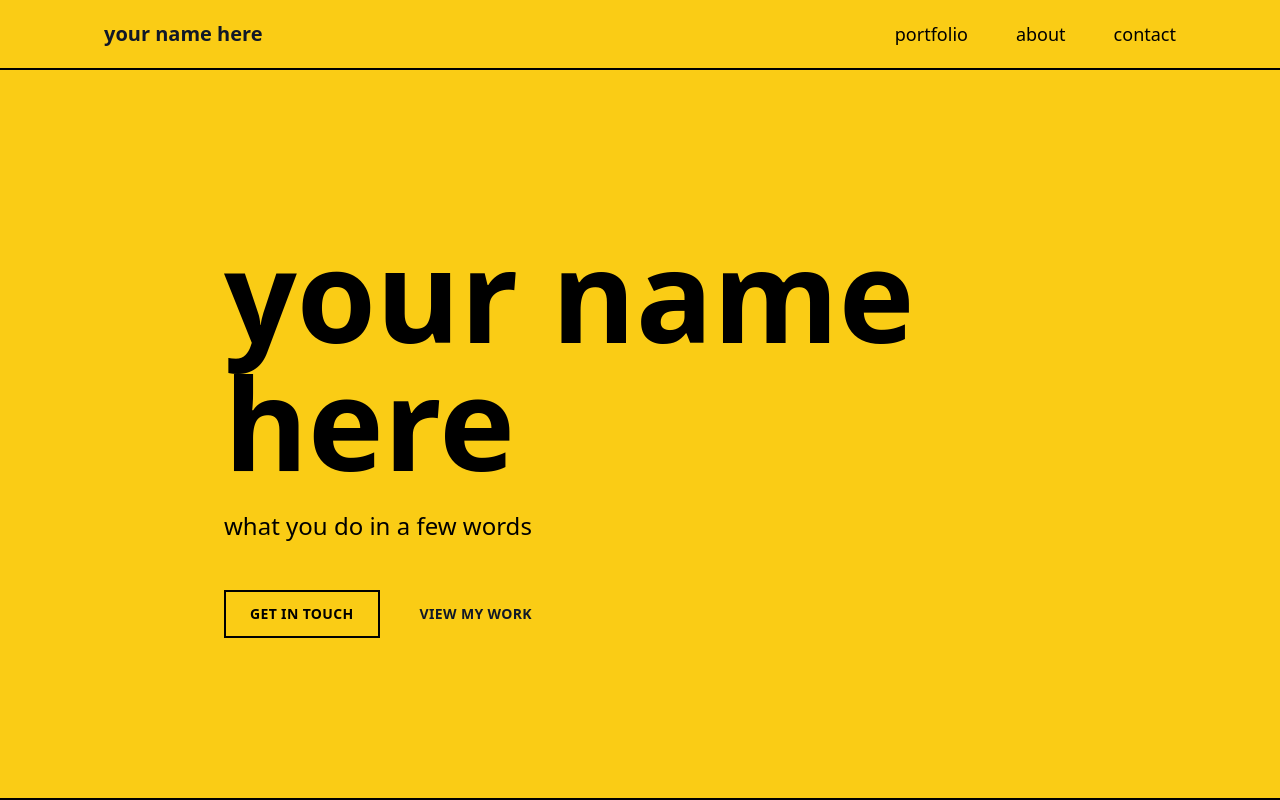
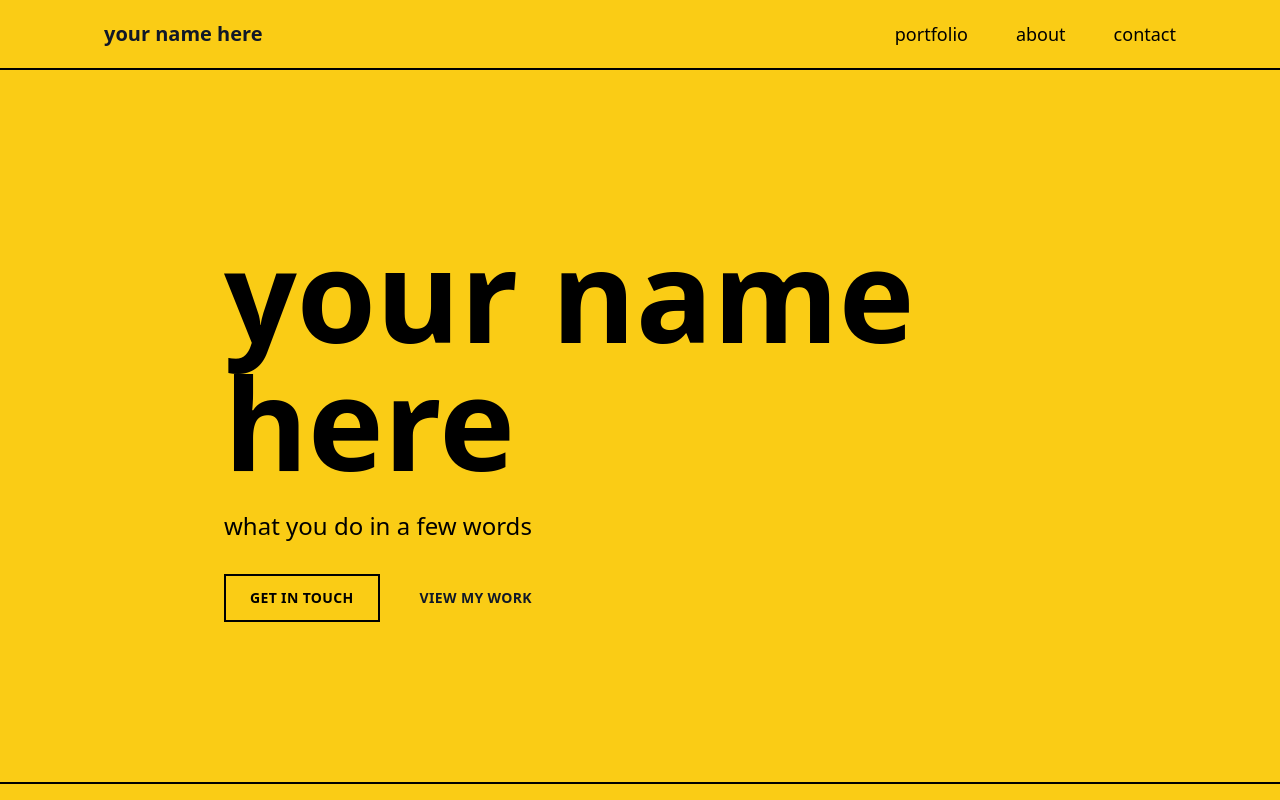
Before and after one commit to AsarMichil/portfolio-template, a SvelteKit app: page / in a window 1280 px wide. Shown: the top 800 px of the page. Built offline with nearby package versions, Linux system fonts and the light colour scheme.

Commit message:
chore: margin

```diff
--- a/src/routes/+page.svelte
+++ b/src/routes/+page.svelte
@@ -20,7 +20,7 @@
 		</p>
 
 		<!-- Primary CTA -->
-		<div class="mt-12 flex flex-wrap gap-4">
+		<div class="mt-8 flex flex-wrap gap-4">
 			<a
 				href="/contact"
 				class="border-text-primary text-text-primary hover:bg-text-primary inline-flex items-center border-2 px-6 py-3 text-sm font-bold uppercase tracking-wide transition-colors duration-200 hover:text-white"
```
